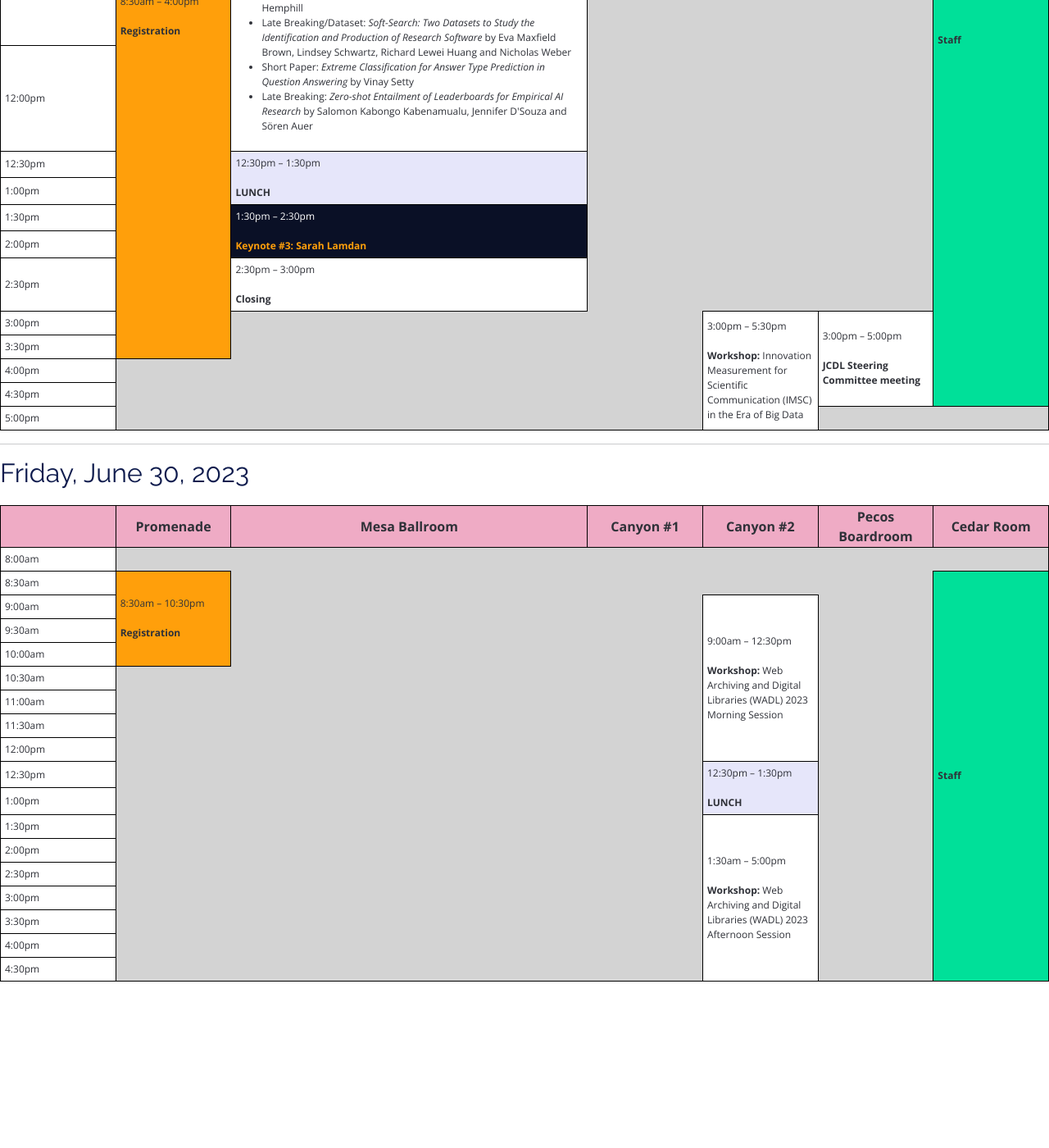
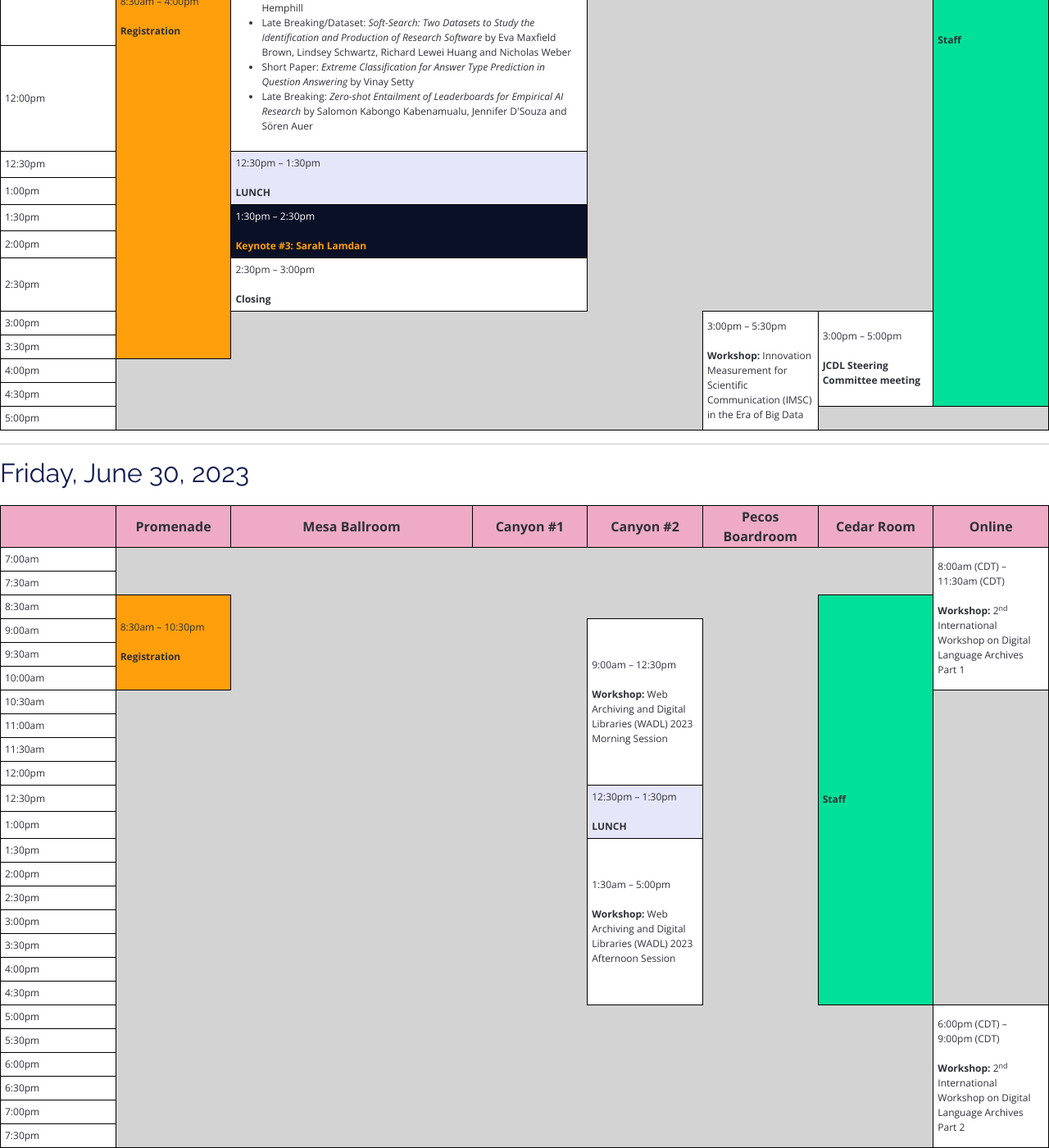
Before and after one commit to shawnmjones/JCDL2023-website-source, a Jekyll site: the page built from program-landscape.html, in a window 1280 px wide and 1400 px high, scrolled down 4481 px. Shown: the whole window at 82% size. Built offline with Jekyll 4.4.1, drawn with Linux system fonts in a browser that asks for light colours; before the commit the page ends 5678 px from its top, so only the background shows below that.

Commit message:
adding the DLA workshop to Friday

```diff
--- a/_includes/program-friday.html
+++ b/_includes/program-friday.html
@@ -10,11 +10,21 @@
         <th class="room">Canyon #2</th>
         <th class="room">Pecos Boardroom</th>
         <th class="room">Cedar Room</th>
+        <th class="room">Online</th>
     </thead>
     <tbody>
         <tr>
-            <td class="timecell">8:00am</td>
-            <td colspan="8"></td>
+          <td class="timecell">7:00am</td>
+          <td colspan="6"></td>
+          <td class="session" rowspan="6">
+            8:00am (CDT) &ndash; <br> 11:30am (CDT)<br><br>
+            <strong>Workshop:</strong> 2<sup>nd</sup> International Workshop on Digital Language Archives<br>
+            Part 1
+          </td>
+        </tr>
+        <tr>
+            <td class="timecell">7:30am</td>
+            <td colspan="6"></td>
           </tr>
   <tr>
       <td class="timecell">8:30am</td>
@@ -41,6 +51,7 @@
   <tr>
       <td class="timecell">10:30am</td>
       <td rowspan="3"></td>
+      <td rowspan="13"></td>
   </tr>
   <tr>
       <td class="timecell">11:00am</td>
@@ -61,6 +72,7 @@
   </tr>
   <tr>
         <td class="timecell">1:30pm</td>
+
         <td rowspan="7" class="session">
             1:30am &ndash; 5:00pm<br><br>
             <strong>Workshop:</strong> Web Archiving and Digital Libraries (WADL) 2023 Afternoon Session
@@ -84,5 +96,29 @@
   <tr>
     <td class="timecell">4:30pm</td>
   </tr>
+  <tr>
+    <td class="timecell">5:00pm</td>
+    <td colspan="6" rowspan="6"></td>
+    <td class="session" rowspan="6">
+      6:00pm (CDT) &ndash; <br> 9:00pm (CDT)<br><br>
+      <strong>Workshop:</strong> 2<sup>nd</sup> International Workshop on Digital Language Archives<br>
+      Part 2
+    </td>
+  </tr>
+  <tr>
+    <td class="timecell">5:30pm</td>
+  </tr>
+  <tr>
+    <td class="timecell">6:00pm</td>
+  </tr>
+  <tr>
+    <td class="timecell">6:30pm</td>
+  </tr>
+  <tr>
+    <td class="timecell">7:00pm</td>
+  </tr>
+  <tr>
+    <td class="timecell">7:30pm</td>
+  </tr>
   </tbody>
 </table>
```
